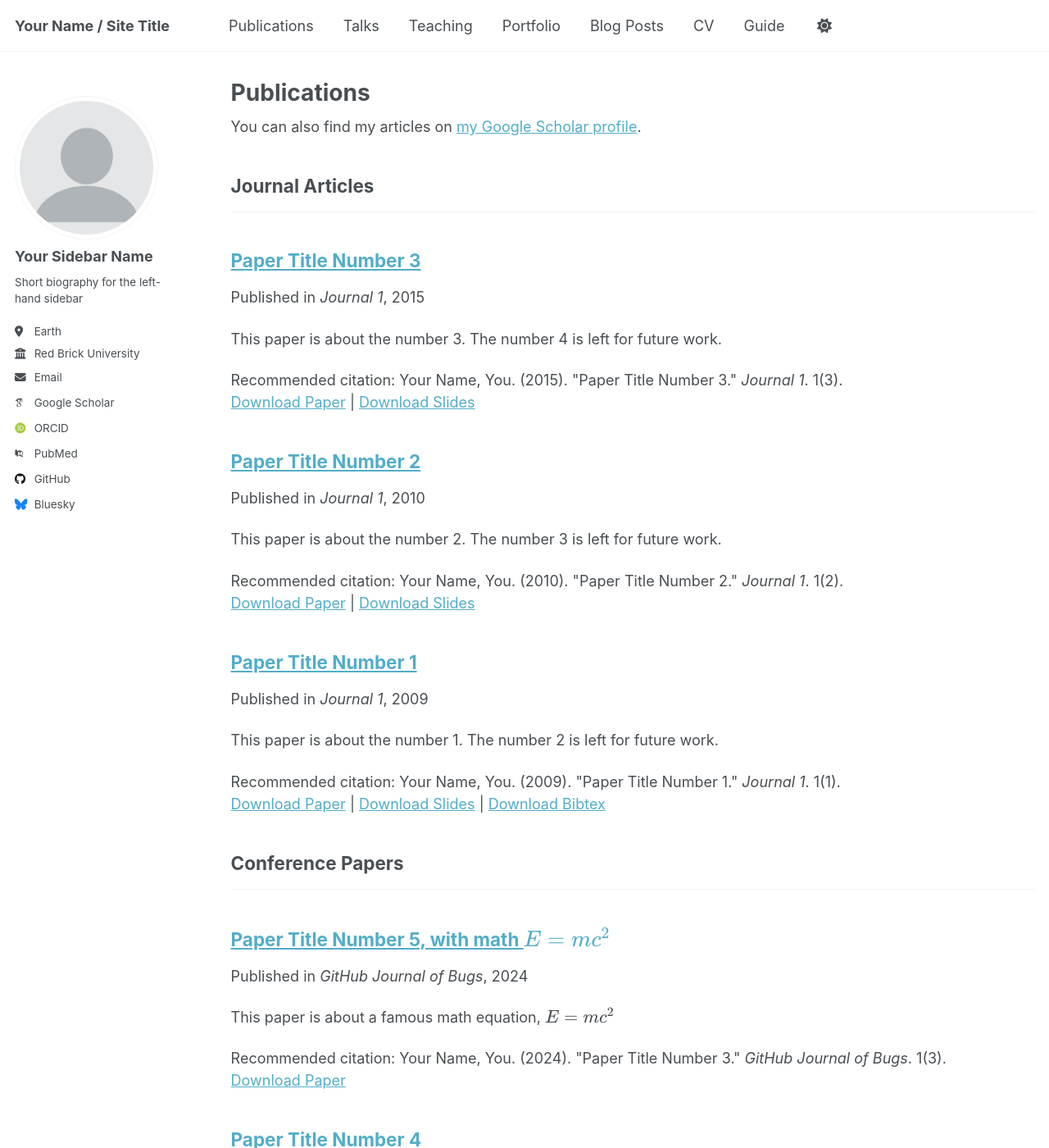
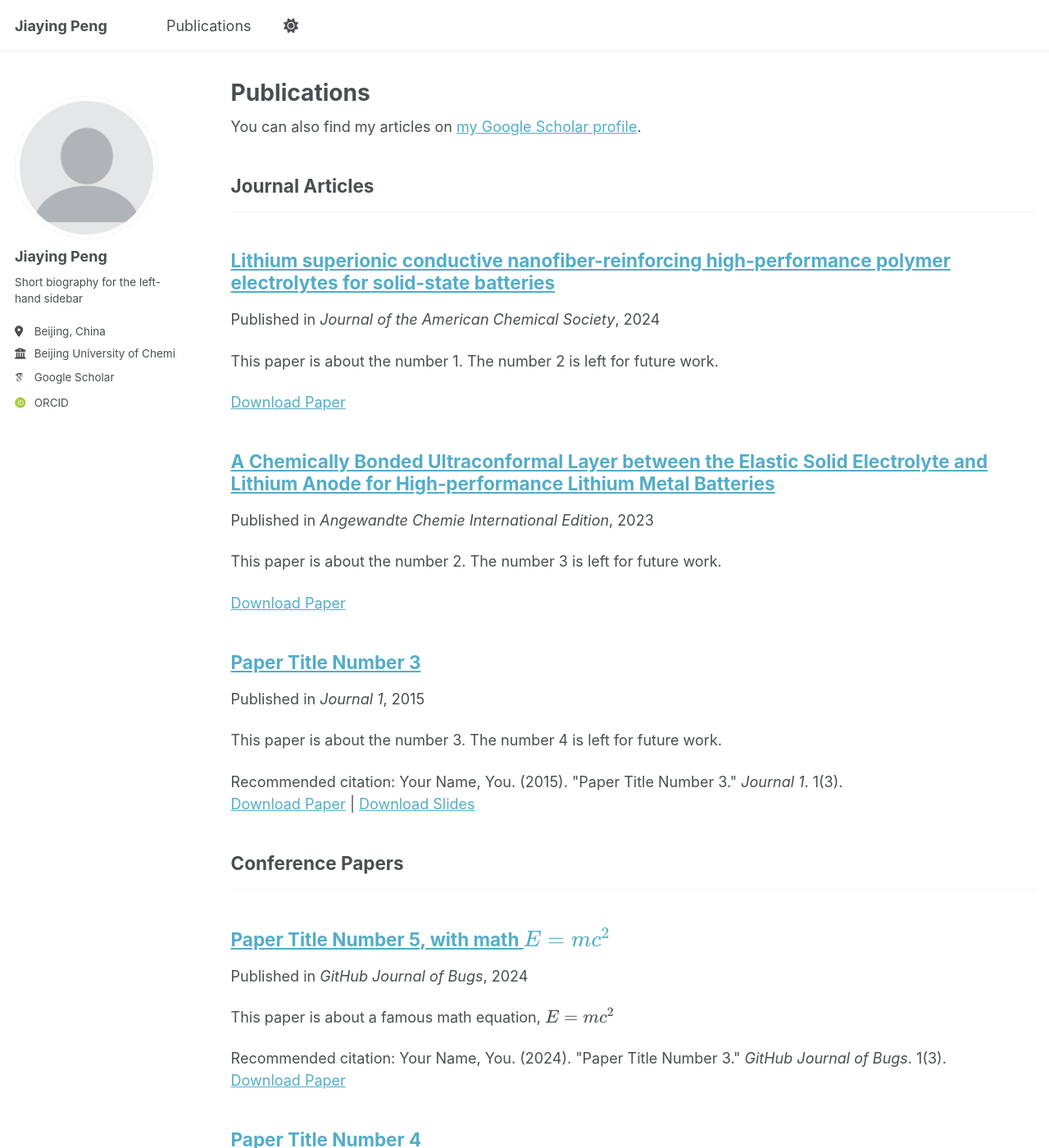
Before and after one commit to Jiaying-Peng/Jiaying-Peng.github.io, a Jekyll site: the page built from _pages/publications.html, in a window 1280 px wide and 1400 px high. Shown: the whole window at 82% size. Built offline with Jekyll 4.4.1, drawn with Linux system fonts in a browser that asks for light colours; some web fonts are replaced; a script that is not in the unit is left out; some of the changed text lies outside the part shown.

Commit message:
refactor: 更新个人资料和导航栏配置
- 更新_config.yml中的个人姓名、URL、学术链接等信息
- 移除导航栏中未使用的菜单项
- 删除旧出版物文件并添加新出版物
- 优化网站标题和基础配置

```diff
--- a/_config.yml
+++ b/_config.yml
@@ -9,13 +9,13 @@
 # Basic Site Settings
 locale                   : "en-US"
 site_theme               : "default"
-title                    : "Your Name / Site Title"
+title                    : "Jiaying Peng"
 title_separator          : "-"
-name                     : &name "Your Name"
+name                     : &name "Jiaying Peng"
 description              : &description "personal description"
-url                      : https://academicpages.github.io # the base hostname & protocol for your site e.g. "https://[your GitHub username].github.io" or if you already have some other page hosted on Github then use "https://[your GitHub username].github.io/[Your Repo Name]"
+url                      : https://Jiaying-Peng.github.io # the base hostname & protocol for your site e.g. "https://[your GitHub username].github.io" or if you already have some other page hosted on Github then use "https://[your GitHub username].github.io/[Your Repo Name]"
 baseurl                  : "" # the subpath of your site, e.g. "/blog"
-repository               : "academicpages/academicpages.github.io"
+repository               : "Jiaying-Peng/Jiaying-Peng.github.io"
 
 # Site Author - The following control what appear as part of the author content on the side bar.
 #               If a field is blank the icon and link will not appear, otherwise it will be shown.
@@ -23,22 +23,22 @@ repository               : "academicpages/academicpages.github.io"
 author:
   # Biographic information
   avatar           : "profile.png"
-  name             : "Your Sidebar Name"
+  name             : "Jiaying Peng"
   pronouns         : # example: "she/her"
   bio              : "Short biography for the left-hand sidebar"
-  location         : "Earth"
-  employer         : "Red Brick University"
+  location         : "Beijing, China"
+  employer         : "Beijing University of Chemical Technology"
   uri              : # URL
-  email            : "none@example.org"
+  email            : #"none@example.org"
 
   # Academic websites
   academia         : # URL
   arxiv            : # URL - Update with the correct link to your profile
-  googlescholar    : "https://scholar.google.com/citations?user=PS_CX0AAAAAJ"
+  googlescholar    : "https://scholar.google.com/citations?user=eQFT3u4AAAAJ"
   impactstory      : # URL
-  orcid            : "http://orcid.org/yourorcidurl"
+  orcid            : "https://orcid.org/0009-0003-4482-2145"
   semantic         : # URL
-  pubmed           : "https://www.ncbi.nlm.nih.gov/pubmed/?term=john+snow"
+  pubmed           : # URL
   researchgate     : # URL
   scopus           : # URL
 
@@ -46,12 +46,12 @@ author:
   bitbucket        : # Username - Update with your username on the site
   codepen          : # Username
   dribbble         : # Username
-  github           : "academicpages"
+  github           : #"academicpages"
   kaggle           : # Username
   stackoverflow    : # User number or user number and name (i.e., use "1" or "1/jeff-atwood")
 
   # Social media
-  bluesky          : "bsky.app" # Replace this with you Bluesky username
+  bluesky          : # "bsky.app" # Replace this with you Bluesky username
   facebook         : # Username
   flickr           : # Username
   foursquare       : # Username
--- a/_publications/2009-10-01-paper-title-number-1.md
+++ /dev/null
@@ -1,14 +0,0 @@
----
-title: "Paper Title Number 1"
-collection: publications
-category: manuscripts
-permalink: /publication/2009-10-01-paper-title-number-1
-excerpt: 'This paper is about the number 1. The number 2 is left for future work.'
-date: 2009-10-01
-venue: 'Journal 1'
-slidesurl: 'http://academicpages.github.io/files/slides1.pdf'
-paperurl: 'http://academicpages.github.io/files/paper1.pdf'
-bibtexurl: 'http://academicpages.github.io/files/bibtex1.bib'
-citation: 'Your Name, You. (2009). &quot;Paper Title Number 1.&quot; <i>Journal 1</i>. 1(1).'
----
-The contents above will be part of a list of publications, if the user clicks the link for the publication than the contents of section will be rendered as a full page, allowing you to provide more information about the paper for the reader. When publications are displayed as a single page, the contents of the above "citation" field will automatically be included below this section in a smaller font.
--- a/_publications/2010-10-01-paper-title-number-2.md
+++ /dev/null
@@ -1,14 +0,0 @@
----
-title: "Paper Title Number 2"
-collection: publications
-category: manuscripts
-permalink: /publication/2010-10-01-paper-title-number-2
-excerpt: 'This paper is about the number 2. The number 3 is left for future work.'
-date: 2010-10-01
-venue: 'Journal 1'
-slidesurl: 'http://academicpages.github.io/files/slides2.pdf'
-paperurl: 'http://academicpages.github.io/files/paper2.pdf'
-citation: 'Your Name, You. (2010). &quot;Paper Title Number 2.&quot; <i>Journal 1</i>. 1(2).'
----
-
-The contents above will be part of a list of publications, if the user clicks the link for the publication than the contents of section will be rendered as a full page, allowing you to provide more information about the paper for the reader. When publications are displayed as a single page, the contents of the above "citation" field will automatically be included below this section in a smaller font.
--- /dev/null
+++ b/_publications/2023-07-10.md
@@ -0,0 +1,14 @@
+---
+title: "A Chemically Bonded Ultraconformal Layer between the Elastic Solid Electrolyte and Lithium Anode for High‐performance Lithium Metal Batteries"
+collection: publications
+category: manuscripts
+permalink: /publication/2023-07-10
+excerpt: 'This paper is about the number 2. The number 3 is left for future work.'
+date: 2023-07-10
+venue: 'Angewandte Chemie International Edition'
+#slidesurl: 'http://academicpages.github.io/files/slides2.pdf'
+paperurl: 'https://onlinelibrary.wiley.com/action/oidcCallback?idpCode=connect&error=login_required&error_description=Login+required&state=Dps2IO0LOrpSUAYYguc7KtuRrf28v6p%2BGQvmml7isNKSECUAxeFa6BpQOGGyZnoQMoDM8xhCEuKYJJ02KRz0Nnr8jg3ciArqb3KjhN8X%2FHNcACaEf3vBPGf0gJ9irUQRNdvm5UqjYmL%2FGg5CRDZdmc%2F%2BAPHA2KEiqMZ%2FHG%2FDdnFeiAVyCn7x7QyMjSURU2CHxegZkrZA4sFOW8geB4prvw%3D%3D'
+#citation: 'Your Name, You. (2010). &quot;Paper Title Number 2.&quot; <i>Journal 1</i>. 1(2).'
+---
+
+Although high ionic conductivities have been achieved in most solid‐state electrolytes used in lithium metal batteries (LMBs), rapid and stable lithium‐ion transport between solid‐state electrolytes and lithium anodes remains a great challenge due to the high interfacial impedances and infinite volume changes of metallic lithium. In this work, a chemical vapor‐phase fluorination approach is developed to establish a lithiophilic surface on rubber‐derived electrolytes, which results in the formation of a resilient, ultrathin, and mechanically integral LiF‐rich layer after electrochemical cycling. The resulting ultraconformal layer chemically connects the electrolyte and lithium anode and maintains dynamic contact during operation, thus facilitating rapid and stable lithium‐ion transport across interfaces, as well as promoting uniform lithium deposition and inhibiting side reactions between electrolyte components and metallic …
--- /dev/null
+++ b/_publications/2024-03-28.md
@@ -0,0 +1,14 @@
+---
+title: "Lithium superionic conductive nanofiber-reinforcing high-performance polymer electrolytes for solid-state batteries" # 文章标题
+collection: publications # 文章类型
+category: manuscripts # 文章分类
+permalink: /publication/2024-03-28 # 文章本地永久链接
+excerpt: 'This paper is about the number 1. The number 2 is left for future work.' # 文章摘要，用于首页显示
+date: 2024-3-28 # 文章发表日期
+venue: 'Journal of the American Chemical Society' # 文章发表期刊
+#slidesurl: 'http://academicpages.github.io/files/slides1.pdf' # 文章幻灯片链接
+paperurl: 'https://pubs.acs.org/doi/abs/10.1021/jacs.4c00882'  #论文url
+#bibtexurl: 'http://academicpages.github.io/files/bibtex1.bib' #引用信息
+#citation: 'Your Name, You. (2009). &quot;Paper Title Number 1.&quot; <i>Journal 1</i>. 1(1).' #完整引用格式
+---
+Although composite solid-state electrolytes (CSEs) are considered promising ionic conductors for high-energy lithium metal batteries, their unsatisfactory ionic conductivity, low mechanical strength, poor thermal stability, and narrow voltage window limit their practical applications. We have prepared a new lithium superionic conductor (Li-HA-F) with an ultralong nanofiber structure and ultrahigh room-temperature ionic conductivity (12.6 mS cm–1). When it is directly coupled with a typical poly(ethylene oxide)-based solid electrolyte, the Li-HA-F nanofibers endow the resulting CSE with high ionic conductivity (4.0 × 10–4 S cm–1 at 30 °C), large Li+ transference number (0.66), and wide voltage window (5.2 V). Detailed experiments and theoretical calculations reveal that Li-HA-F supplies continuous dual-conductive pathways and results in stable LiF-rich interfaces, leading to its excellent performance. Moreover, the Li …
```
Also changed, not shown: _data/navigation.yml (+12 -12 lines).
